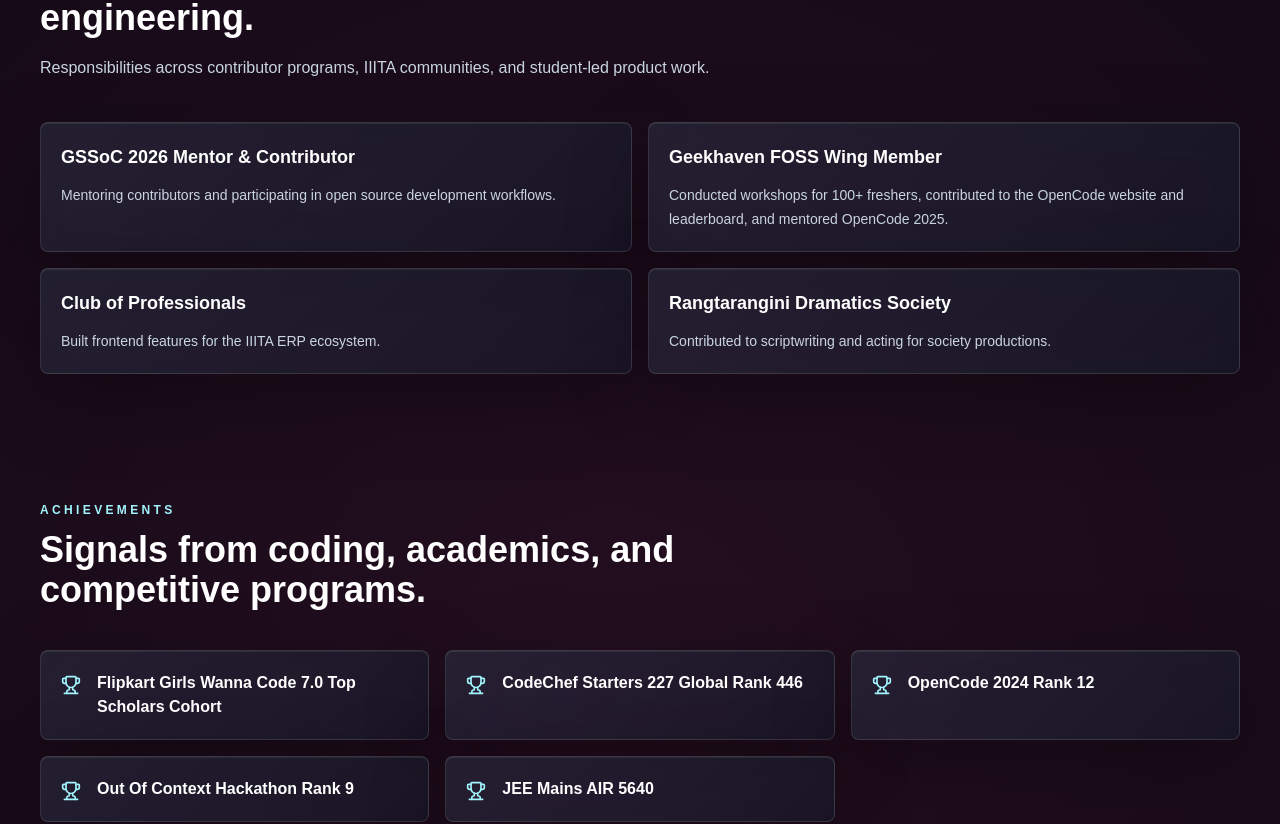
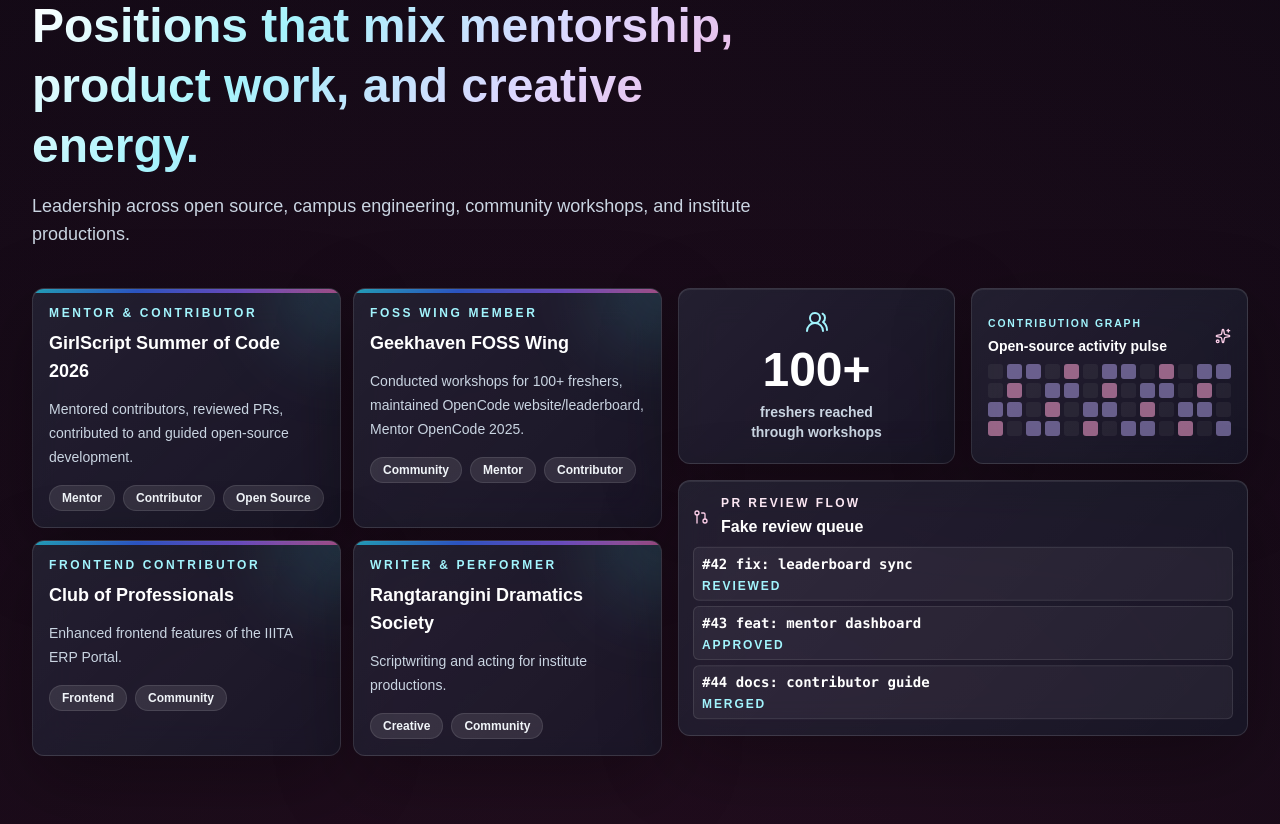
Before and after one commit to Suvanwita/Portfolio, a Next.js app in the folder Portfolio/: page / in a window 1280 px wide. Shown: the part 6482-7306 px from the top of the page. Built offline with nearby package versions, Linux system fonts and the light colour scheme.

Commit message:
responsibilities section

```diff
--- a/Portfolio/app/page.tsx
+++ b/Portfolio/app/page.tsx
@@ -8,8 +8,8 @@
 import { ExperienceSection } from "@/components/sections/ExperienceSection";
 import { Footer } from "@/components/sections/footer";
 import { HeroSection } from "@/components/sections/HeroSection";
-import { OpenSourceSection } from "@/components/sections/open-source-section";
 import { ProjectsSection } from "@/components/sections/ProjectsSection";
+import { ResponsibilitiesSection } from "@/components/sections/ResponsibilitiesSection";
 import { SkillsGalaxy } from "@/components/sections/SkillsGalaxy";
 
 export default function Home() {
@@ -30,7 +30,7 @@
         <SkillsGalaxy />
         <ProjectsSection />
         <ExperienceSection />
-        <OpenSourceSection />
+        <ResponsibilitiesSection />
         <AchievementsSection />
         <CodingProfilesSection />
         <ContactSection />
--- /dev/null
+++ b/Portfolio/components/sections/ResponsibilitiesSection.tsx
@@ -0,0 +1,210 @@
+"use client";
+
+import { motion, useInView, useMotionValue, useSpring, useTransform } from "framer-motion";
+import { GitPullRequest, Sparkles, UsersRound } from "lucide-react";
+import { useEffect, useMemo, useRef } from "react";
+import { SectionHeading } from "@/components/ui/SectionHeading";
+import { cn } from "@/lib/utils";
+
+const responsibilities = [
+  {
+    title: "GirlScript Summer of Code 2026",
+    role: "Mentor & Contributor",
+    description:
+      "Mentored contributors, reviewed PRs, contributed to and guided open-source development.",
+    badges: ["Mentor", "Contributor", "Open Source"],
+  },
+  {
+    title: "Geekhaven FOSS Wing",
+    role: "FOSS Wing Member",
+    description:
+      "Conducted workshops for 100+ freshers, maintained OpenCode website/leaderboard, Mentor OpenCode 2025.",
+    badges: ["Community", "Mentor", "Contributor"],
+  },
+  {
+    title: "Club of Professionals",
+    role: "Frontend Contributor",
+    description: "Enhanced frontend features of the IIITA ERP Portal.",
+    badges: ["Frontend", "Community"],
+  },
+  {
+    title: "Rangtarangini Dramatics Society",
+    role: "Writer & Performer",
+    description: "Scriptwriting and acting for institute productions.",
+    badges: ["Creative", "Community"],
+  },
+];
+
+const prCards = [
+  { title: "fix: leaderboard sync", status: "reviewed" },
+  { title: "feat: mentor dashboard", status: "approved" },
+  { title: "docs: contributor guide", status: "merged" },
+];
+
+function FreshersCounter() {
+  const ref = useRef<HTMLDivElement>(null);
+  const isInView = useInView(ref, { once: true, margin: "-80px" });
+  const motionValue = useMotionValue(0);
+  const springValue = useSpring(motionValue, { stiffness: 70, damping: 20 });
+  const displayValue = useTransform(springValue, (latest) => `${Math.round(latest)}+`);
+
+  useEffect(() => {
+    if (isInView) {
+      motionValue.set(100);
+    }
+  }, [isInView, motionValue]);
+
+  return (
+    <div ref={ref} className="glass-card flex min-h-44 flex-col items-center justify-center rounded-xl p-4 text-center">
+      <UsersRound className="h-6 w-6 text-cyan-200" aria-hidden="true" />
+      <motion.p className="mt-3 text-5xl font-black text-white">{displayValue}</motion.p>
+      <p className="mt-2 max-w-40 text-sm font-bold leading-5 text-slate-300">freshers reached through workshops</p>
+    </div>
+  );
+}
+
+function ContributionGraph() {
+  const cells = useMemo(
+    () =>
+      Array.from({ length: 52 }, (_, index) => ({
+        id: index,
+        level: (index * 7 + index * index) % 5,
+      })),
+    [],
+  );
+
+  return (
+    <div className="glass-card flex min-h-44 flex-col justify-center rounded-xl p-4">
+      <div className="mb-2 flex items-center justify-between gap-4">
+        <div>
+          <p className="text-[0.65rem] font-bold uppercase tracking-[0.18em] text-cyan-200">Contribution Graph</p>
+          <h3 className="mt-1 text-sm font-black text-white">Open-source activity pulse</h3>
+        </div>
+        <Sparkles className="h-4 w-4 text-pink-200" aria-hidden="true" />
+      </div>
+      <div className="grid grid-cols-[repeat(13,minmax(0,1fr))] gap-1">
+        {cells.map((cell, index) => (
+          <motion.span
+            key={cell.id}
+            className={cn(
+              "aspect-square rounded-[3px]",
+              cell.level === 0 && "bg-white/5",
+              cell.level === 1 && "bg-cyan-300/20",
+              cell.level === 2 && "bg-cyan-300/35",
+              cell.level === 3 && "bg-violet-300/45",
+              cell.level === 4 && "bg-pink-300/55",
+            )}
+            initial={{ opacity: 0, scale: 0.6 }}
+            whileInView={{ opacity: 1, scale: 1 }}
+            viewport={{ once: true }}
+            transition={{ duration: 0.25, delay: index * 0.006 }}
+          />
+        ))}
+      </div>
+    </div>
+  );
+}
+
+function PullRequestAnimation() {
+  return (
+    <div className="glass-card flex min-h-32 flex-col justify-center rounded-xl p-3.5">
+      <div className="mb-2 flex items-center gap-3">
+        <GitPullRequest className="h-4 w-4 text-pink-200" aria-hidden="true" />
+        <div>
+          <p className="text-xs font-bold uppercase tracking-[0.2em] text-pink-100">PR Review Flow</p>
+          <h3 className="mt-1 text-base font-black text-white">Fake review queue</h3>
+        </div>
+      </div>
+      <div className="grid gap-1.5">
+        {prCards.map((card, index) => (
+          <motion.div
+            key={card.title}
+            className="rounded-md border border-white/10 bg-white/[0.05] px-2 py-1.5"
+            initial={{ opacity: 0, x: -18 }}
+            whileInView={{ opacity: 1, x: 0 }}
+            viewport={{ once: true }}
+            animate={{ y: [0, -4, 0] }}
+            transition={{
+              opacity: { duration: 0.35, delay: index * 0.12 },
+              x: { duration: 0.35, delay: index * 0.12 },
+              y: { duration: 2.4, repeat: Infinity, delay: index * 0.22 },
+            }}
+          >
+            <p className="font-mono text-sm font-bold text-white">#{index + 42} {card.title}</p>
+            <p className="mt-1 text-xs font-bold uppercase tracking-[0.16em] text-cyan-200">{card.status}</p>
+          </motion.div>
+        ))}
+      </div>
+    </div>
+  );
+}
+
+export function ResponsibilitiesSection() {
+  return (
+    <section id="open-source" className="section-padding container-custom">
+      <motion.div
+        initial={{ opacity: 0, y: 24 }}
+        whileInView={{ opacity: 1, y: 0 }}
+        viewport={{ once: true, margin: "-100px" }}
+        transition={{ duration: 0.65, ease: [0.22, 1, 0.36, 1] }}
+      >
+        <SectionHeading
+          eyebrow="Responsibilities"
+          title="Positions that mix mentorship, product work, and creative energy."
+          description="Leadership across open source, campus engineering, community workshops, and institute productions."
+        />
+      </motion.div>
+
+      <div className="mt-10 grid gap-4 lg:grid-cols-[1.05fr_0.95fr]">
+        <motion.div
+          className="grid content-start gap-3 sm:grid-cols-2"
+          initial="hidden"
+          whileInView="visible"
+          viewport={{ once: true, margin: "-100px" }}
+          variants={{
+            hidden: {},
+            visible: { transition: { staggerChildren: 0.08 } },
+          }}
+        >
+          {responsibilities.map((item) => (
+            <motion.article
+              key={item.title}
+              className="group glass-card relative overflow-hidden rounded-xl p-4"
+              variants={{
+                hidden: { opacity: 0, y: 24 },
+                visible: { opacity: 1, y: 0 },
+              }}
+              whileHover={{ y: -6, rotateX: 3 }}
+              transition={{ duration: 0.45, ease: [0.22, 1, 0.36, 1] }}
+            >
+              <div className="absolute inset-x-0 top-0 h-1 bg-[image:var(--gradient-neon)] opacity-70" />
+              <div className="absolute -right-16 -top-16 h-32 w-32 rounded-full bg-cyan-300/15 blur-2xl transition group-hover:bg-pink-300/20" />
+              <div className="relative">
+                <p className="text-xs font-black uppercase tracking-[0.22em] text-cyan-200">{item.role}</p>
+                <h3 className="mt-2 text-lg font-black text-white">{item.title}</h3>
+                <p className="mt-3 text-sm leading-6 text-slate-300">
+                  {item.description}
+                </p>
+                <div className="mt-4 flex flex-wrap gap-2">
+                  {item.badges.map((badge) => (
+                    <span key={badge} className="rounded-full border border-white/10 bg-white/10 px-3 py-1 text-xs font-bold text-slate-100">
+                      {badge}
+                    </span>
+                  ))}
+                </div>
+              </div>
+            </motion.article>
+          ))}
+        </motion.div>
+
+        <div className="grid content-start gap-4 sm:grid-cols-2">
+          <FreshersCounter />
+          <ContributionGraph />
+          <div className="sm:col-span-2">
+            <PullRequestAnimation />
+          </div>
+        </div>
+      </div>
+    </section>
+  );
+}
```
